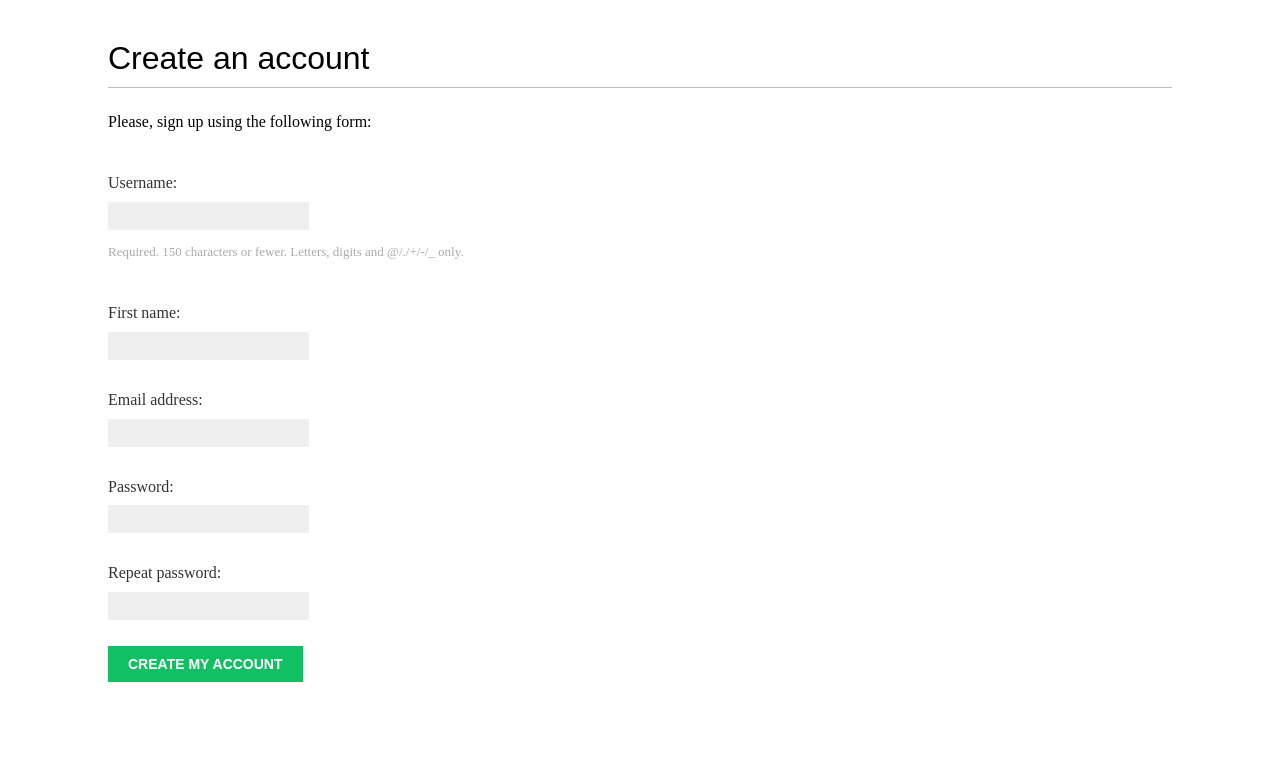
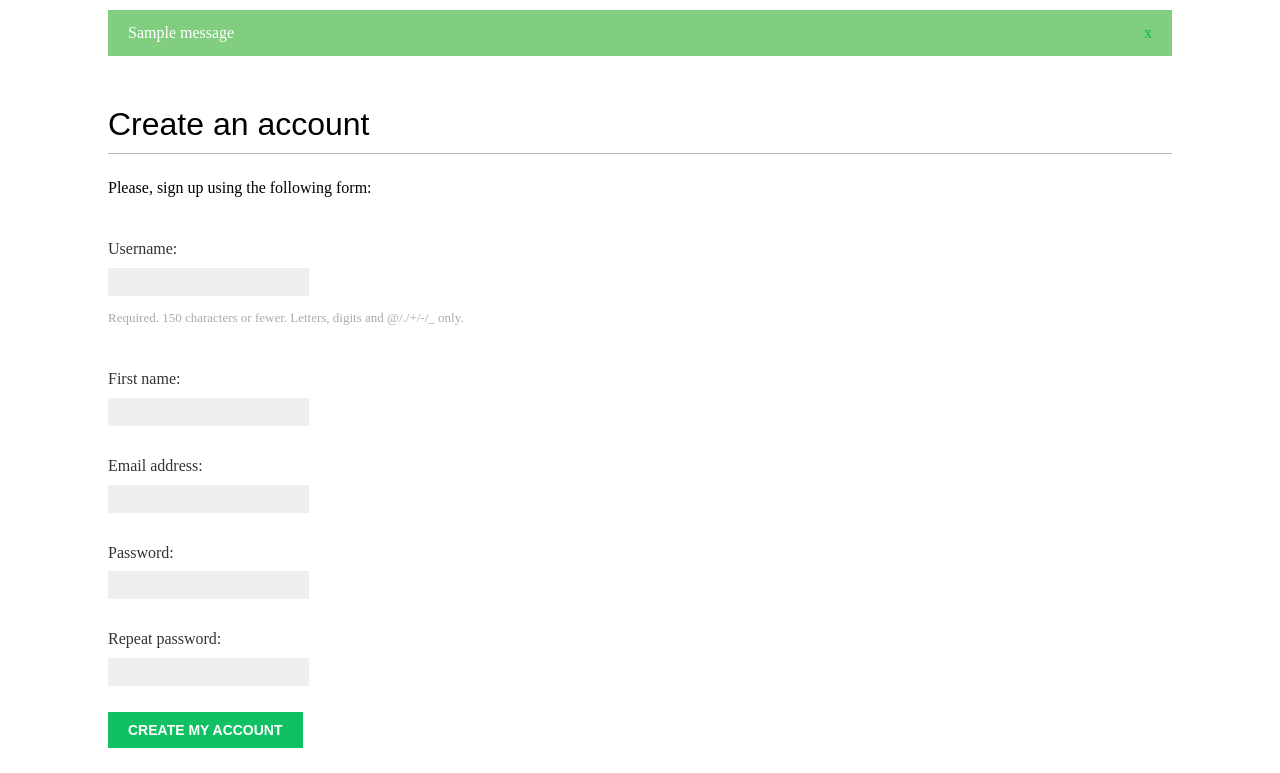
Before and after one commit to jrreda/Bookmarks, a Django app: page /account/register/ in a window 1280 px wide. Shown: the part 55-828 px from the top of the page. Before the commit the page ends 737 px from the top, so only its background shows below. Run offline with Django 4.2, Linux system fonts and the light colour scheme; one stand-in notice (Sample message) is shown.

Commit message:
add messages

```diff
--- a/bookmarks/accounts/templates/base.html
+++ b/bookmarks/accounts/templates/base.html
@@ -32,6 +32,16 @@
             {% endif %}
         </span>
     </div>
+    {% if messages %}
+    <ul class="messages">
+        {% for message in messages %}
+        <li class="{{ message.tags }}">
+            {{ message|safe }}
+            <a href="#" class="close">x</a>
+        </li>
+        {% endfor %}
+    </ul>
+    {% endif %}
     <div id="content">
         {% block content %}
         {% endblock %}
--- a/bookmarks/accounts/views.py
+++ b/bookmarks/accounts/views.py
@@ -2,6 +2,7 @@ from django.shortcuts import render
 from django.contrib.auth.decorators import login_required
 from django.http import HttpResponse
 from django.contrib.auth import authenticate, login
+from django.contrib import messages
 
 from .forms import LoginForm, UserRegistrationForm, UserEditForm, ProfileEditForm
 from .models import Profile
@@ -64,7 +65,9 @@ def edit(request):
         if user_form.is_valid() and profile_form.is_valid():
             user_form.save()
             profile_form.save()
+            messages.success(request, "Profile update successfully")
     else:
+        messages.error(request, "Error updating your profile")
         user_form = UserEditForm(instance=request.user)
         profile_form = ProfileEditForm(instance=request.user.profile)
     return render(
```
Also changed, not shown: bookmarks/accounts/templates/login.html (deleted, +0 -13 lines), bookmarks/db.sqlite3.
